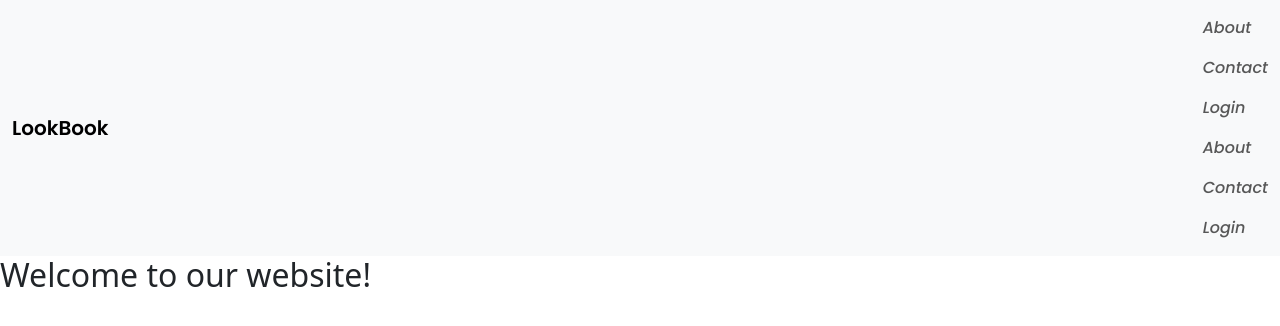
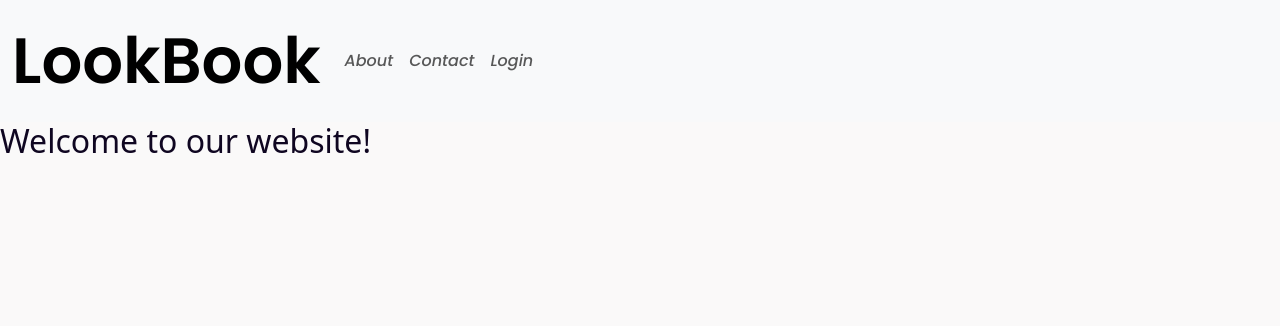
Before and after one commit to rachaelvle/makeup-website, a Flask app: page / in a window 1280 px wide. Shown: the top 326 px of the page. Run offline with Flask 3, Linux system fonts and the light colour scheme; parts of the project's set-up code (start-up, migrations or seed data) failed here and were passed over.

Commit message:
Updated navbar

```diff
--- a/templates/index.html
+++ b/templates/index.html
@@ -3,37 +3,33 @@
 <head>
     <meta charset="UTF-8">
     <meta name="viewport" content="width=device-width, initial-scale=1.0">
-    <title>Home</title>
-    <link rel="stylesheet" href="styles.css">
     <link rel="preconnect" href="https://fonts.googleapis.com">
     <link rel="preconnect" href="https://fonts.gstatic.com" crossorigin>
     <link href="https://fonts.googleapis.com/css2?family=Poppins:ital,wght@0,100;0,200;0,300;0,400;0,500;0,600;0,700;0,800;0,900;1,100;1,200;1,300;1,400;1,500;1,600;1,700;1,800;1,900&display=swap" rel="stylesheet">
     <link href="https://cdn.jsdelivr.net/npm/bootstrap@5.3.6/dist/css/bootstrap.min.css" rel="stylesheet" integrity="sha384-4Q6Gf2aSP4eDXB8Miphtr37CMZZQ5oXLH2yaXMJ2w8e2ZtHTl7GptT4jmndRuHDT" crossorigin="anonymous">
+    <link rel="stylesheet" href="styles.css">
+    <title>LookBook Landing Page</title>
 </head>
 <body>
-    <nav class="navbar sticky-top bg-body-tertiary">
+    <nav class="navbar sticky-top navbar-expand-lg bg-body-tertiary">
     <div class="container-fluid">
-        <a class="navbar-brand poppins-semibold" href="#" >LookBook</a>
-        <div class="collapse navbar-collapse" id="navbarNav"></div>
-
-        <div class="navbar-nav poppins-medium-italic">
+        <a class="navbar-brand poppins-semibold" href="index.html" style="font-size: 64px;">LookBook</a>
+        <div class="collapse navbar-collapse poppins-medium-italic" id="navbarNav">
             <ul class="navbar-nav">
                 <li class="nav-item">
-                <a class="nav-link" href="/about">About</a>
+                <a class="nav-link" href="#About">About</a>
                 </li>
                 <li class="nav-item">
-                <a class="nav-link" href="/contact">Contact</a>
+                <a class="nav-link" href="#Contact">Contact</a>
                 </li>
                 <li class="nav-item">
-                <a class="nav-link" href="/login">Login</a>
+                <a class="nav-link" href="login.html">Login</a>
                 </li>
             </ul>
-            <a class="nav-link" href="/about">About</a>
-            <a class="nav-link" href="/contact">Contact</a>
-            <a class="nav-link" href="/login">Login</a>
         </div>
     </div>
     </nav>
+
     <h2> Welcome to our website! </h2>
 
 
```
